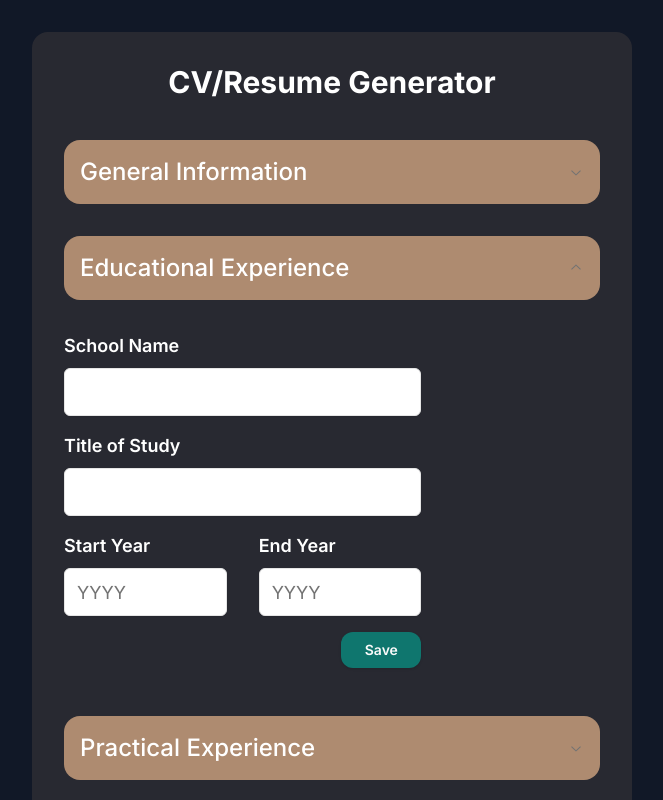
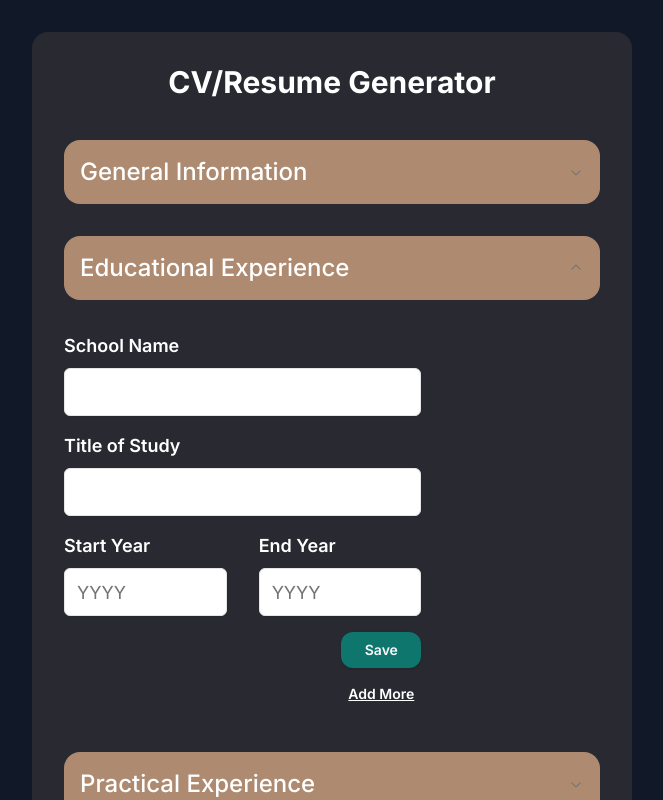
Before and after one commit to YismelR/cv-app-next, a Next.js app: page / in a window 1280 px wide. Both pictures are taken after a click on the button "Educational Experience". Shown: the top 800 px of the page, without its empty margins (308-971 px from the left). Built offline with nearby package versions, Linux system fonts and the light colour scheme.

Commit message:
added a button "add more" to the accordion items

```diff
--- a/components/generator/AccordionCategory.tsx
+++ b/components/generator/AccordionCategory.tsx
@@ -7,6 +7,7 @@ import {
 import GeneralInfoForm from "./GeneralInfoForm";
 import EducationalExpForm from "./EducationalExpForm";
 import PracticalExpForm from "./PracticalExpForm";
+import FormContentButton from "./FormContentButton";
 
 export default function AccordionCategory({
     formSetter,
@@ -44,6 +45,7 @@ export default function AccordionCategory({
                             eduData={eduData}
                             setIsSavedEdu={setIsSavedEdu}
                         />
+                        <FormContentButton name="Add More" />
                     </AccordionContent>
                 </AccordionItem>
                 <AccordionItem value="item-3">
@@ -54,6 +56,7 @@ export default function AccordionCategory({
                             expData={expData}
                             setIsSavedExp={setIsSavedExp}
                         />
+                        <FormContentButton name="Add More" />
                     </AccordionContent>
                 </AccordionItem>
             </Accordion>
--- /dev/null
+++ b/components/generator/FormContentButton.tsx
@@ -0,0 +1,21 @@
+type FormContentButtonProps = {
+    name: string;
+    onClickMore?: () => void;
+};
+
+export default function FormContentButton({
+    name,
+    onClickMore,
+}: FormContentButtonProps) {
+    return (
+        <div className="flex justify-end w-2/3 pt-4">
+            <button
+                type="submit"
+                className="bg-transparent rounded-xl w-20 place-self-end font-semibold underline hover:text-btnColor"
+                onClick={onClickMore}
+            >
+                {name}
+            </button>
+        </div>
+    );
+}
```
